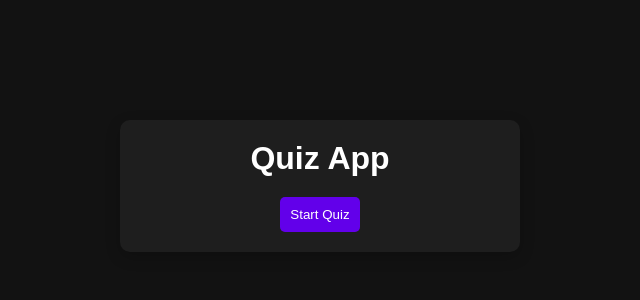
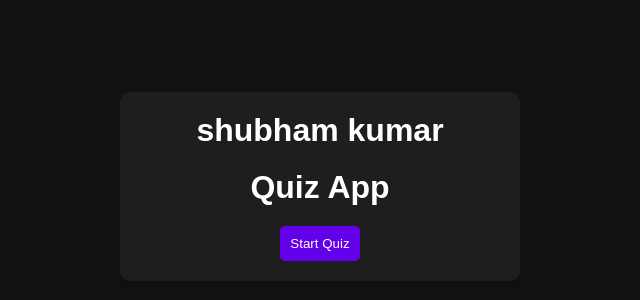
Before and after one commit to Aman-Pal287/quiz_application, a plain HTML site: page index.html in a window 1280 px wide. Shown: the part 214-514 px from the top of the page, without its empty margins (320-960 px from the left). Drawn offline with Linux system fonts and the light colour scheme.

Commit message:
Change by shubham

```diff
--- a/index.html
+++ b/index.html
@@ -8,6 +8,7 @@
   </head>
   <body>
     <div class="container">
+      <h1>shubham kumar</h1>
       <h1>Quiz App</h1>
       <div id="quiz-container">
         <div id="question-container" class="hidden">
```
